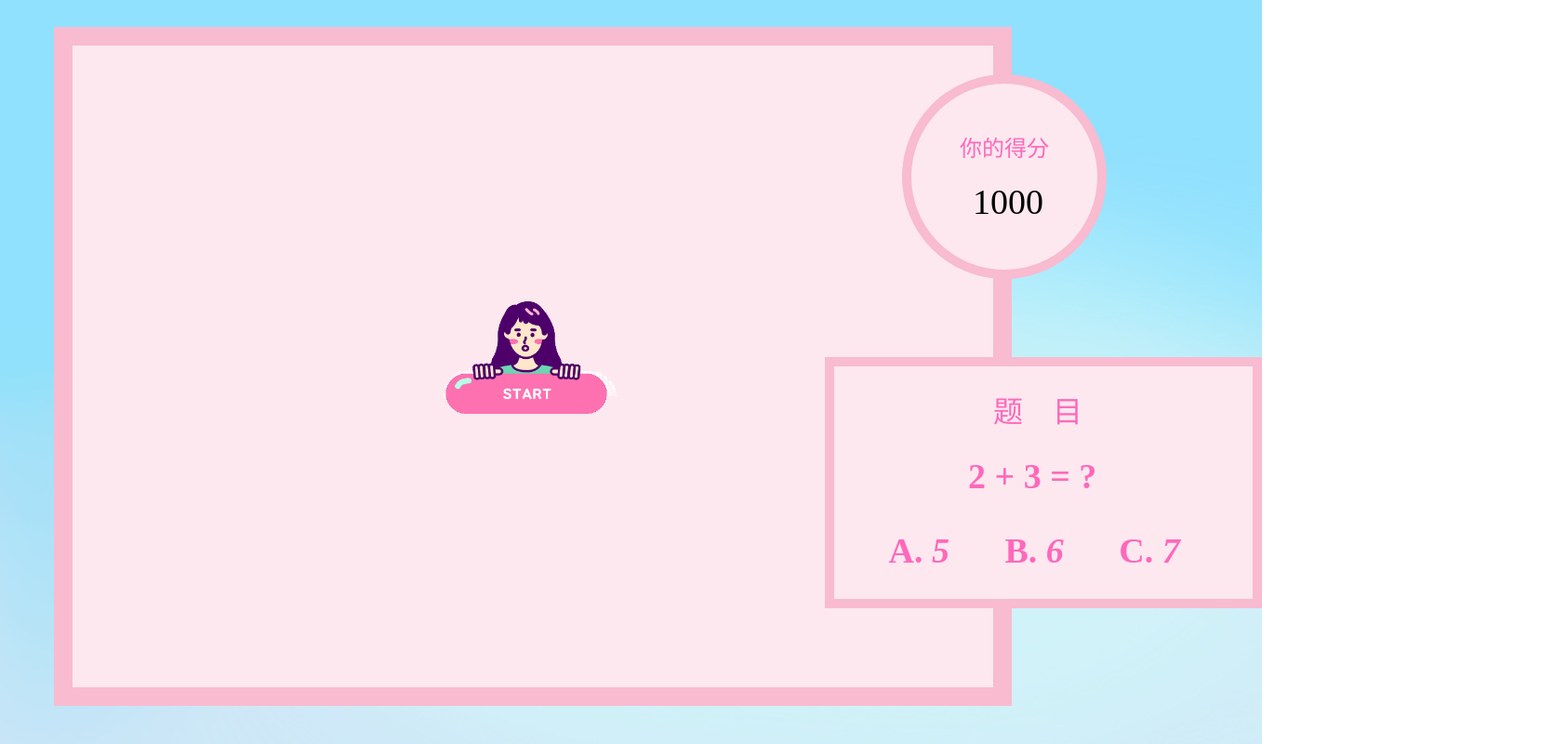
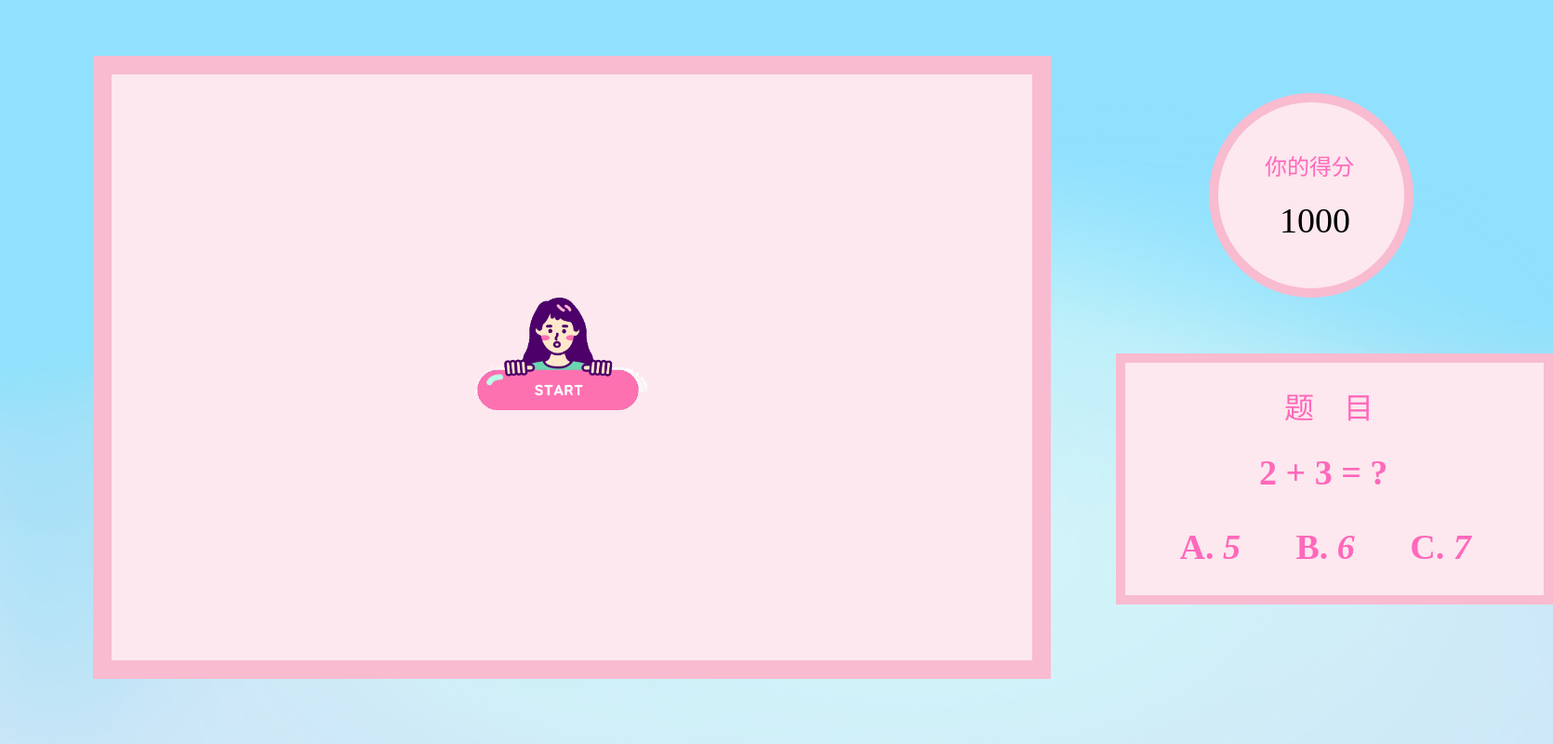
Before and after one commit to BAXX-hw/BAXX, a website: page level1.html in a window 1280 px wide. Shown: the whole page at 93% size, 1670 px wide, since content can reach past the window. Drawn offline with Linux system fonts and the light colour scheme.

Commit message:
布局调整

```diff
--- a/level1.html
+++ b/level1.html
@@ -16,21 +16,17 @@
         <div class="btn pauseBtn"><button></button></div>
         <div id="snakeWrap"></div>
         <div id="popBox1">
-            <div class="content2">
             <div class="name2" id="back">你的得分： </div>
             <div class="admBtn">
                 <div class="btn return"><button></button></div>
                 <div class="btn next"><button></button></div>
             </div>
         </div>
-        </div>
         <div id="popBox2">
-            <div class="content2">
             <div class="name2">你的得分： 0</div>
             <div class="admBtn">
                 <div class="btn return"><button></button></div>
                 <div class="btn again"><button></button></div>
-                </div>
             </div>
         </div>
     </div>
--- a/public/css/level1.css
+++ b/public/css/level1.css
@@ -5,26 +5,22 @@
 body {
     width: 90%;
     height: 100%;
-    position: absolute;
     display: flex;
     background: url('../images/bg2.jpg') no-repeat;
 }
 .content {
-    width: 990px;
-    height: 690px;
-    margin-top: 2.5%;
-    margin-left: 5%;
+    margin-top: 60px;
+    margin-left: 100px;
+    width: 80%;
+    height: 80%;
     display: flex;
-    position: absolute;
 }
 
 .btn {
     width: 100%;
     height: 100%;
-    position: absolute;
     left: 0;
     top: 0;
-    background-color: rgba(0, 0, 0, 0);
     z-index: 1;
 }
 
@@ -34,24 +30,23 @@ body {
     background-size: 100% 100%;
     cursor: pointer;
     outline: none;
-    position: absolute;
-    left: 20%;
-    top: 50%;
 }
 
 .startBtn button {
     width: 200px;
     height: 150px;
     background-image: url('../images/btn2.gif');
-    margin-left: 210px;
-    margin-top: -50px;
+    margin-left: 400px;
+    margin-top: 260px;
+    display: flex;
 }
 
 .startBtn button:hover {
     width: 210px;
     height: 157.5px;
-    margin-left: 205px;
-    margin-top: -50px;
+    margin-left: 395px;
+    margin-top: 256px;
+    display: flex;
 }
 
 .pauseBtn {
@@ -62,8 +57,8 @@ body {
     width: 70px;
     height: 70px;
     background-image: url('../images/pause.png');
-    margin-left: 280px;
-    margin-top: -20px;
+    margin-left: 460px;
+    margin-top: 300px;
 }
 
 #snakeWrap {
@@ -71,7 +66,7 @@ body {
     margin-left: 0%;
     margin-top: 0%;
     width: 990px;
-    height: 690px;
+    height: 630px;
     background-color: rgb(252, 232, 238);
     border: 20px solid #F8BBD0;
 }
@@ -91,8 +86,8 @@ body {
 	height:200px;
 	border-radius:50%;
     position:absolute;
-	top:10%;
-    left:84.2%;
+	top:100px;
+    left:1300px;
     background-color: rgb(252, 232, 238);
     border: 10px solid #F8BBD0;
 }
@@ -100,7 +95,7 @@ body {
     font-size: 24px;
     color: rgb(255, 104, 187);
     margin-top:25%;
-    margin-left:26%;
+    margin-left:25%;
 }
 #scorer{
     position:absolute;
@@ -117,8 +112,8 @@ body {
     width: 400px;
     height: 280px;
     position:absolute;
-    top:30%;
-    left:30%;
+    top:220px;
+    left:390px;
     bottom:0;
 }
 #popBox2 {
@@ -128,8 +123,8 @@ body {
     width: 400px;
     height: 280px;
     position:absolute;
-    top:30%;
-    left:30%;
+    top:220px;
+    left:390px;
     bottom:0;
 }
 
@@ -170,8 +165,8 @@ body {
 	height:250px;
 	border-radius:0%;
     position:absolute;
-	top:48%;
-    left:77%;
+	top:380px;
+    left:1200px;
     background-color: rgb(252, 232, 238);
     border: 10px solid #F8BBD0;
     color: rgb(255, 104, 187);
--- a/public/js/level1.js
+++ b/public/js/level1.js
@@ -1,6 +1,6 @@
 var sw = 30, // 一个方块的宽度
     sh = 30, // 高度
-    tr = 23, // 行数
+    tr = 21, // 行数
     td = 33; // 列数
 
 var snake = null, // 蛇的实例
```
Lines whose indentation alone changed are shown as unchanged.
